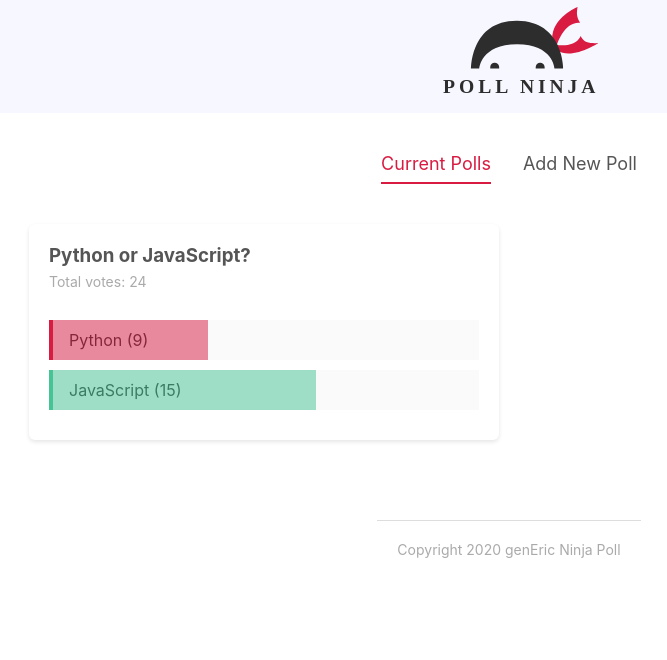
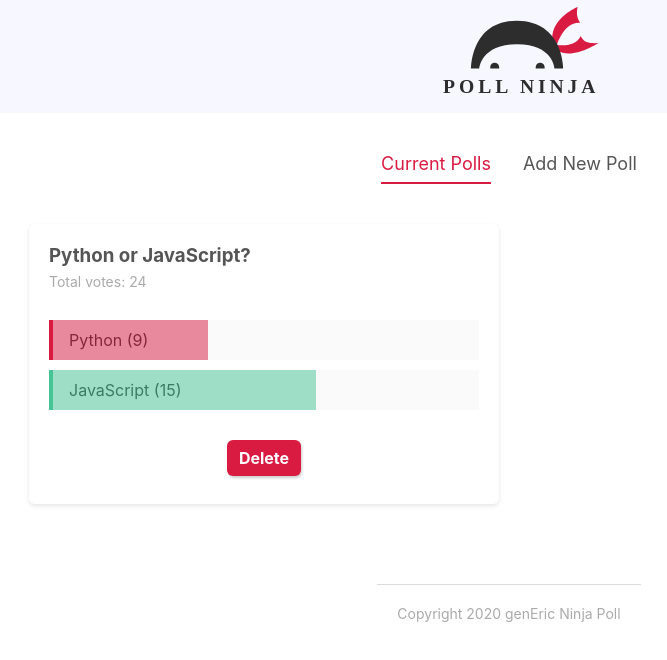
Before and after one commit to RHaddlesey/SvelteTutorials, a Svelte app in the folder ninjapolls/: page / in a window 1280 px wide. Shown: the top 660 px of the page, without its empty margins (131-798 px from the left). Built offline with nearby package versions, Linux system fonts and the light colour scheme.

Commit message:
delete poll

```diff
--- a/ninjapolls/src/components/PollDetails.svelte
+++ b/ninjapolls/src/components/PollDetails.svelte
@@ -1,6 +1,7 @@
 <script>
   import Card from "../shared/Card.svelte";
   import PollStore from "../stores/PollStore";
+  import Button from "../shared/Button.svelte";
 
   // import { createEventDispatcher } from "svelte";
   // BEFORE STORE
@@ -28,6 +29,13 @@
       }
 
       return copiedPolls;
+    });
+  };
+
+  // delete polls
+  const handleDelete = (id) => {
+    PollStore.update((currentPolls) => {
+      return currentPolls.filter((poll) => poll.id != id);
     });
   };
 </script>
@@ -69,6 +77,10 @@
     background: rgba(69, 196, 150, 0.5);
     border-left: 4px solid #45c496;
   }
+  .delete {
+    margin-top: 30px;
+    text-align: center;
+  }
 </style>
 
 <Card>
@@ -83,5 +95,10 @@
       <div class="percent percent-b" style="width: {percentB}%" />
       <span>{poll.answerB} ({poll.votesB})</span>
     </div>
+    <div class="delete">
+      <Button false={true} on:click={() => handleDelete(poll.id)}>
+        Delete
+      </Button>
+    </div>
   </div>
 </Card>
--- a/ninjapolls/src/shared/Button.svelte
+++ b/ninjapolls/src/shared/Button.svelte
@@ -36,6 +36,6 @@
   }
 </style>
 
-<button class={type} class:flat class:inverse>
+<button class={type} class:flat={flat} class:inverse={inverse} on:click>
   <slot />
 </button>
```
